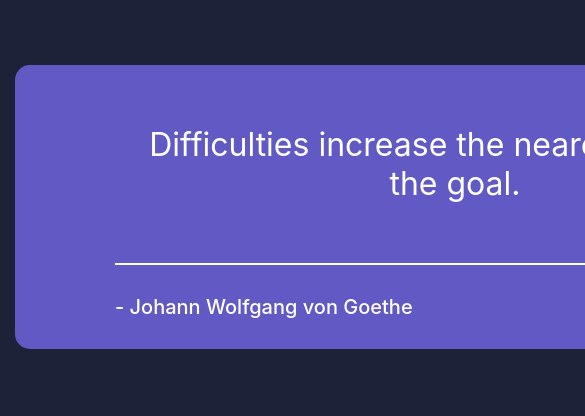
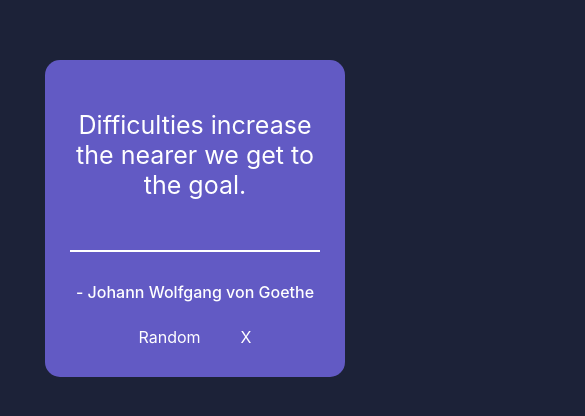
Before and after one commit to TrixyParra/random-quote-generator, a React (Create React App) app: page / in a window 390 px wide. Shown: the part 200-616 px from the top of the page, 585 px wide, since content can reach past the window. Built offline with nearby package versions, Linux system fonts and the light colour scheme; no server answers.

Commit message:
added media queries

```diff
--- a/src/App.css
+++ b/src/App.css
@@ -85,3 +85,68 @@
   gap: 40px;
   color: #fff;
 }
+
+
+/* Media Queries */
+
+@media (max-width: 950px) {
+  .quote-container {
+    width: 600px;
+  }
+  .line {
+    width: 500px;
+  }
+}
+
+@media (max-width: 632px) {
+  .quote-container {
+    width: 400px;
+  }
+  .quote {
+    padding: 60px 20px;
+  }
+  .line {
+    width: 350px;
+  }
+  .bottom {
+    flex-direction: column;
+    gap: 30px;
+  }
+}
+
+@media (max-width: 440px) {
+  .container {
+    padding: 10px;
+  }
+  .quote-container {
+    width: 350px;
+  }
+  .quote {
+    font-size: 30px;
+  }
+  .line {
+    width: 300px;
+  }
+  .author {
+    font-size: 18px;
+  }
+}
+
+@media (max-width: 390px) {
+  .quote-container {
+    width: 300px;
+  }
+  .quote {
+    font-size: 25px;
+    padding: 50px 15px;
+  }
+  .line {
+    width: 250px;
+  }
+  .author {
+    font-size: 16px;
+  }
+  .bottom {
+    gap: 25px;
+  }
+}
```
